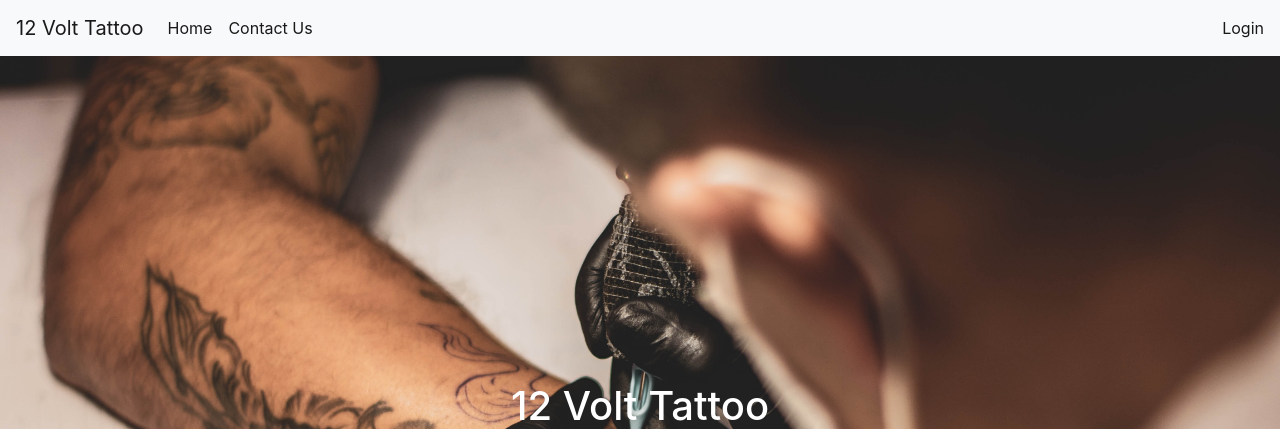
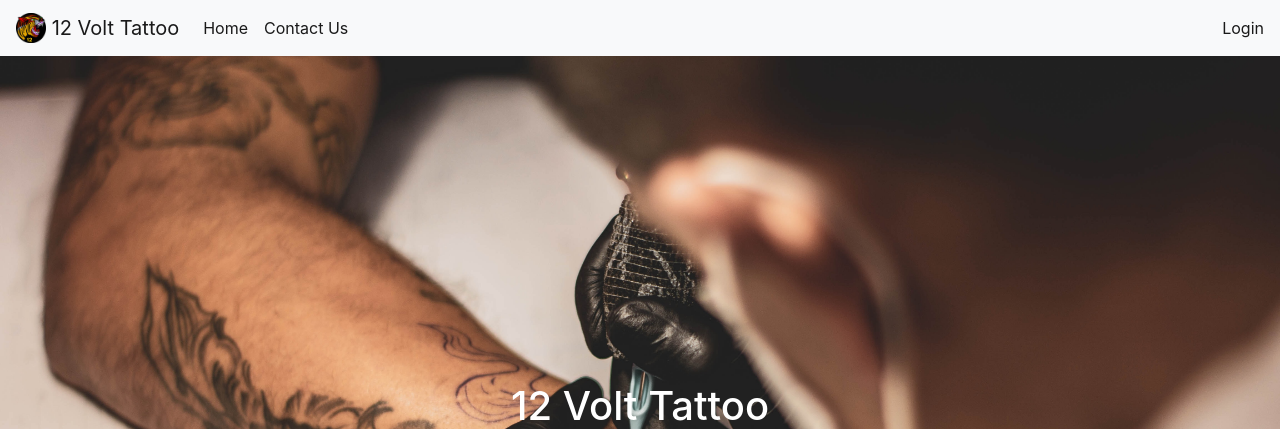
Before and after one commit to dlhedglin/CINS465-final-project, a Django app: template mysite/myapp/templates/home.html in a window 1280 px wide. Shown: the top 429 px of the page. Run offline with Django 3.2, Linux system fonts and the light colour scheme; the template is opened without the code that fills it, so the values that code supplies are empty; some libraries are stand-ins or nearby versions.

Commit message:
added sticky navbar

```diff
--- a/mysite/myapp/templates/base.html
+++ b/mysite/myapp/templates/base.html
@@ -27,8 +27,12 @@
 </style>
 </head>
 <body>
-    <nav class="navbar navbar-expand-lg navbar-light bg-light">
-        <a class="navbar-brand" href="#">12 Volt Tattoo</a>
+    <nav class="navbar sticky-top navbar-expand-lg navbar-light bg-light">
+        <a class="navbar-brand" href="/">
+            <img src="{% static "favicon.png" %}" width="30" height="30" class="d-inline-block align-top" alt="">
+            12 Volt Tattoo
+    </a>
+
         <button class="navbar-toggler" type="button" data-toggle="collapse" data-target="#navbarSupportedContent"
             aria-controls="navbarSupportedContent" aria-expanded="false" aria-label="Toggle navigation">
             <span class="navbar-toggler-icon"></span>
```
